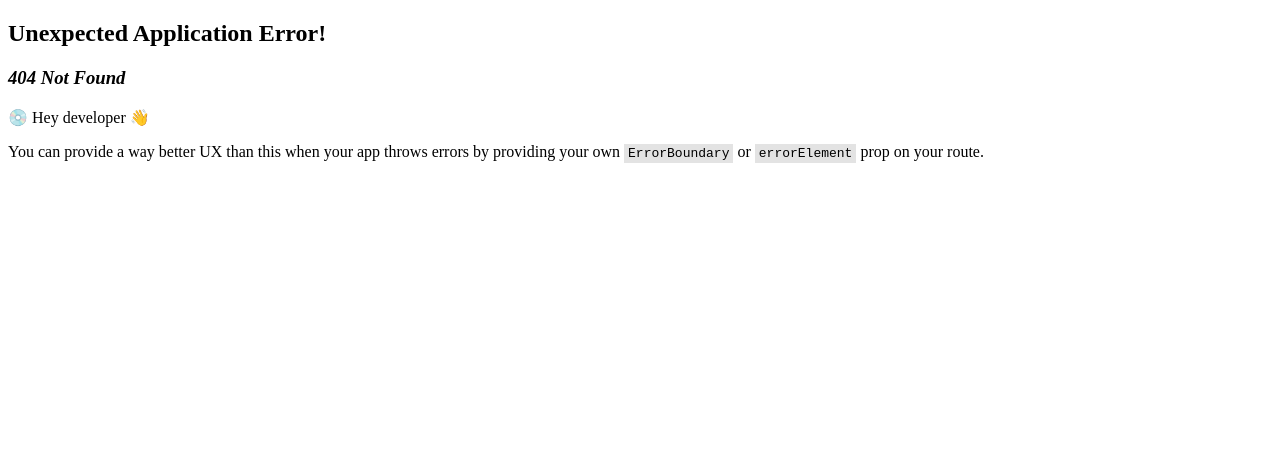
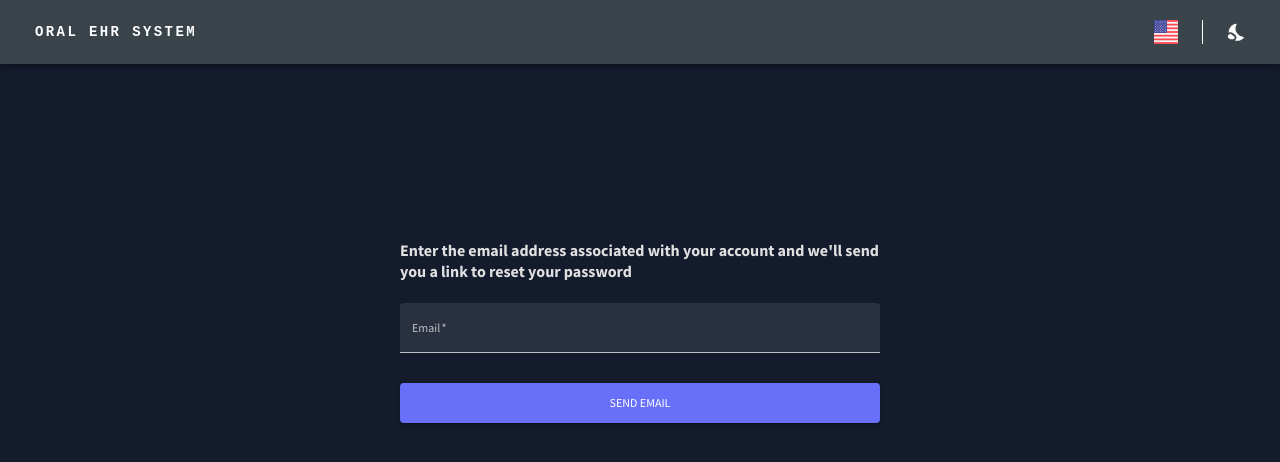
Before and after one commit to Prashant20985/oral-health-indices-monitoring-system-frontend, a React (Create React App) app: page /forgot-pass in a window 1280 px wide. Before the commit this address had no page. Shown: the top 462 px of the page. Built offline with nearby package versions, Linux system fonts and the light colour scheme.

Commit message:
Added Forgot Password Form

```diff
--- a/src/app/layout/App.tsx
+++ b/src/app/layout/App.tsx
@@ -17,7 +17,7 @@ function App() {
           theme="colored"
         />
         <Navbar />
-        <Container maxWidth="xl">
+        <Container maxWidth="xl" sx={{ mt: 10 }}>
           <Outlet />
         </Container>
       </ThemeProvider>
--- a/src/app/router/Routes.tsx
+++ b/src/app/router/Routes.tsx
@@ -1,12 +1,16 @@
 import { RouteObject, createBrowserRouter } from "react-router-dom";
 import App from "../layout/App";
 import LoginForm from "../../features/AccountOperation/LoginForm";
+import ForgotPasswordForm from "../../features/AccountOperation/ForgotPasswordForm";
 
 const routes: RouteObject[] = [
   {
     path: "/",
     element: <App />,
-    children: [{ path: "login", element: <LoginForm /> }],
+    children: [
+      { path: "login", element: <LoginForm /> },
+      { path: "forgot-pass", element: <ForgotPasswordForm /> },
+    ],
   },
 ];
 
--- /dev/null
+++ b/src/features/AccountOperation/ForgotPasswordForm.tsx
@@ -0,0 +1,92 @@
+import { Box, Typography, useMediaQuery, useTheme } from "@mui/material";
+import { Formik, Form } from "formik";
+import * as Yup from "yup";
+import { observer } from "mobx-react-lite";
+import CustomErrorMessage from "../../app/common/formInputs/CustomErrorMessage";
+import CustomTextField from "../../app/common/formInputs/CustomTextField";
+import { useStore } from "../../app/stores/Store";
+import CustomSubmitButton from "../../app/common/formInputs/CustomSubmitButtom";
+import { colors } from "../../themeConfig";
+
+export default observer(function ForgotPassword() {
+  const theme = useTheme();
+  const color = colors(theme.palette.mode);
+
+  const {
+    userStore: { forgotPassword },
+  } = useStore();
+  const isNonMobile = useMediaQuery("(min-width:600px)");
+
+  const validationSchema = Yup.object().shape({
+    email: Yup.string().email().required("Email is required"),
+  });
+
+  return (
+    <Box
+      sx={{
+        display: "flex",
+        justifyContent: "center",
+        minHeight: "75vh",
+        margin: 0,
+      }}
+    >
+      <Box width="30rem" mt="10rem">
+        <Formik
+          initialValues={{ email: "", error: null }}
+          validationSchema={validationSchema}
+          onSubmit={(values, { setErrors }) =>
+            forgotPassword(values.email).catch((error) => {
+              setErrors({ error: error.response.data });
+            })
+          }
+        >
+          {({ handleSubmit, isSubmitting, errors, touched, handleChange }) => (
+            <Form onSubmit={handleSubmit}>
+              <Typography
+                variant="h5"
+                color={color.grey[100]}
+                fontWeight="bold"
+                sx={{ mb: "20px" }}
+                align="left"
+              >
+                Enter the email address associated with your account and we'll
+                send you a link to reset your password
+              </Typography>
+              <Box
+                display="grid"
+                gap="30px"
+                gridTemplateColumns="repeat(4, minmax(0, 1fr))"
+                sx={{
+                  "& > div": { gridColumn: isNonMobile ? undefined : "span 4" },
+                }}
+              >
+                <CustomTextField
+                  label="Email"
+                  name="email"
+                  onChange={handleChange}
+                  error={touched.email && !!errors.email}
+                  helperText={touched.email ? errors.email : ""}
+                  required={true}
+                  gridColumn="span 4"
+                  type="email"
+                />
+
+                <CustomErrorMessage error={errors.error} />
+
+                <Box sx={{ gridColumn: "span 4" }}>
+                  <CustomSubmitButton
+                    isSubmitting={isSubmitting}
+                    fullwidth={true}
+                    width="100%"
+                    buttonText="Send Email"
+                    loadingText="Sending Email..."
+                  />
+                </Box>
+              </Box>
+            </Form>
+          )}
+        </Formik>
+      </Box>
+    </Box>
+  );
+});
--- a/src/features/AccountOperation/LoginForm.tsx
+++ b/src/features/AccountOperation/LoginForm.tsx
@@ -17,6 +17,7 @@ import CustomTextField from "../../app/common/formInputs/CustomTextField";
 import CustomPasswordTextField from "../../app/common/formInputs/CustomPassowrdTextField";
 import CustomErrorMessage from "../../app/common/formInputs/CustomErrorMessage";
 import CustomSubmitButton from "../../app/common/formInputs/CustomSubmitButtom";
+import { Link } from "react-router-dom";
 
 export default observer(function LoginForm() {
   const theme = useTheme();
@@ -115,6 +116,14 @@ export default observer(function LoginForm() {
             </Form>
           )}
         </Formik>
+        <Box mt="2rem" textAlign="right">
+          <Link
+            style={{ color: color.grey[100], fontSize: 14 }}
+            to={"/forgot-pass"}
+          >
+            Forgot password?
+          </Link>
+        </Box>
       </Box>
     </Box>
   );
```
